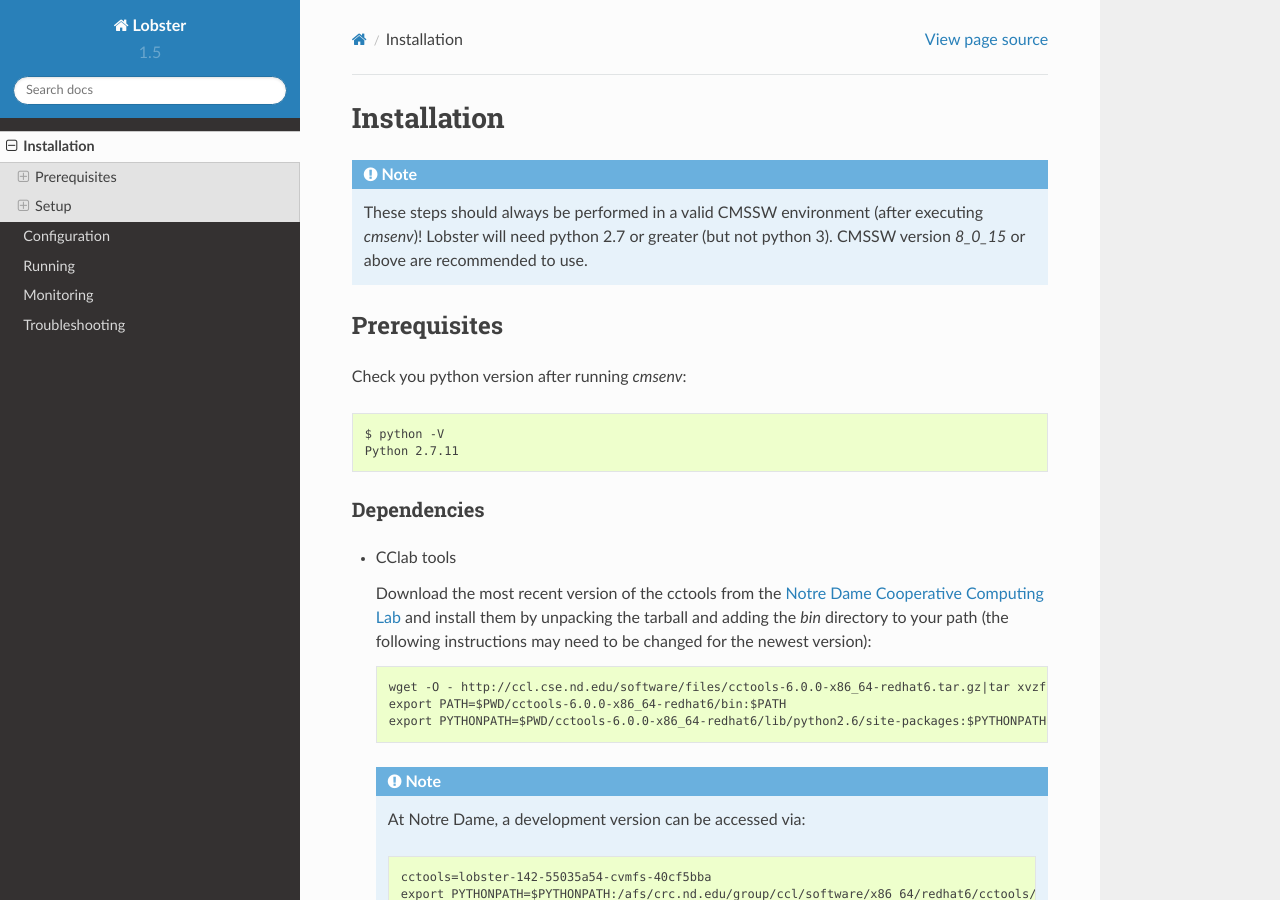
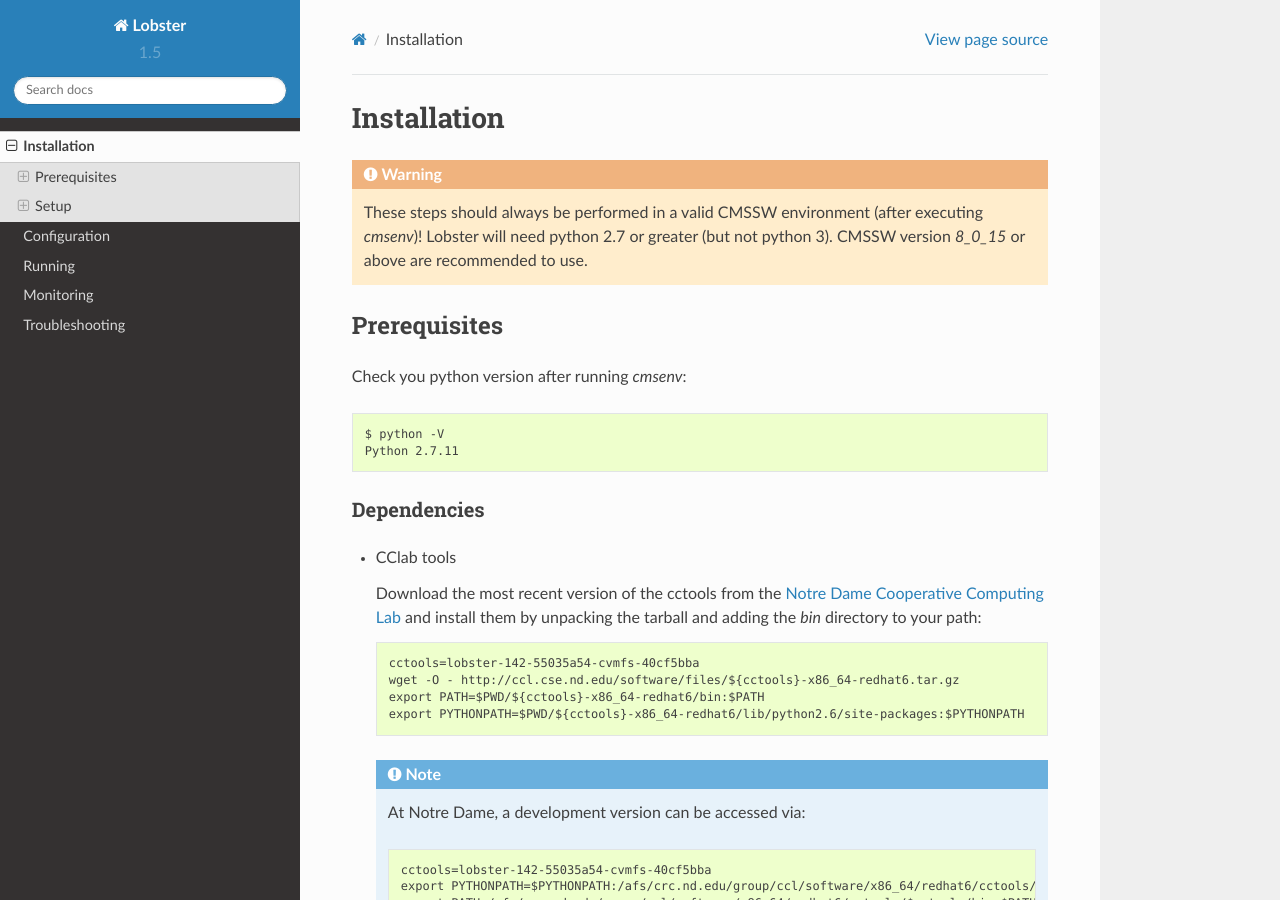
Before and after one commit to NDCMS/lobster, a Sphinx documentation site: the page built from docs/install.rst, in a window 1280 px wide and 900 px high. Built offline with Sphinx 7.4.7 and the Read the Docs theme 2.0.0, drawn with Linux system fonts in a browser that asks for light colours.

Commit message:
Update installation instructions.

```diff
--- a/docs/install.rst
+++ b/docs/install.rst
@@ -1,7 +1,7 @@
 Installation
 ============
 
-.. note::
+.. warning::
    These steps should always be performed in a valid CMSSW environment
    (after executing `cmsenv`)!  Lobster will need python 2.7 or greater
    (but not python 3).  CMSSW version `8_0_15` or above are recommended to
@@ -22,12 +22,12 @@ Dependencies
 
   Download the most recent version of the cctools from the `Notre Dame
   Cooperative Computing Lab`_ and install them by unpacking the tarball and
-  adding the `bin` directory to your path (the following instructions may
-  need to be changed for the newest version)::
+  adding the `bin` directory to your path::
 
-    wget -O - http://ccl.cse.nd.edu/software/files/cctools-6.0.0-x86_64-redhat6.tar.gz|tar xvzf -
-    export PATH=$PWD/cctools-6.0.0-x86_64-redhat6/bin:$PATH
-    export PYTHONPATH=$PWD/cctools-6.0.0-x86_64-redhat6/lib/python2.6/site-packages:$PYTHONPATH
+    cctools=lobster-142-55035a54-cvmfs-40cf5bba
+    wget -O - http://ccl.cse.nd.edu/software/files/${cctools}-x86_64-redhat6.tar.gz
+    export PATH=$PWD/${cctools}-x86_64-redhat6/bin:$PATH
+    export PYTHONPATH=$PWD/${cctools}-x86_64-redhat6/lib/python2.6/site-packages:$PYTHONPATH
 
   .. note::
      At Notre Dame, a development version can be accessed via::
```
Also changed, not shown: other parts of docs/install.rst (+1 -1 lines).
